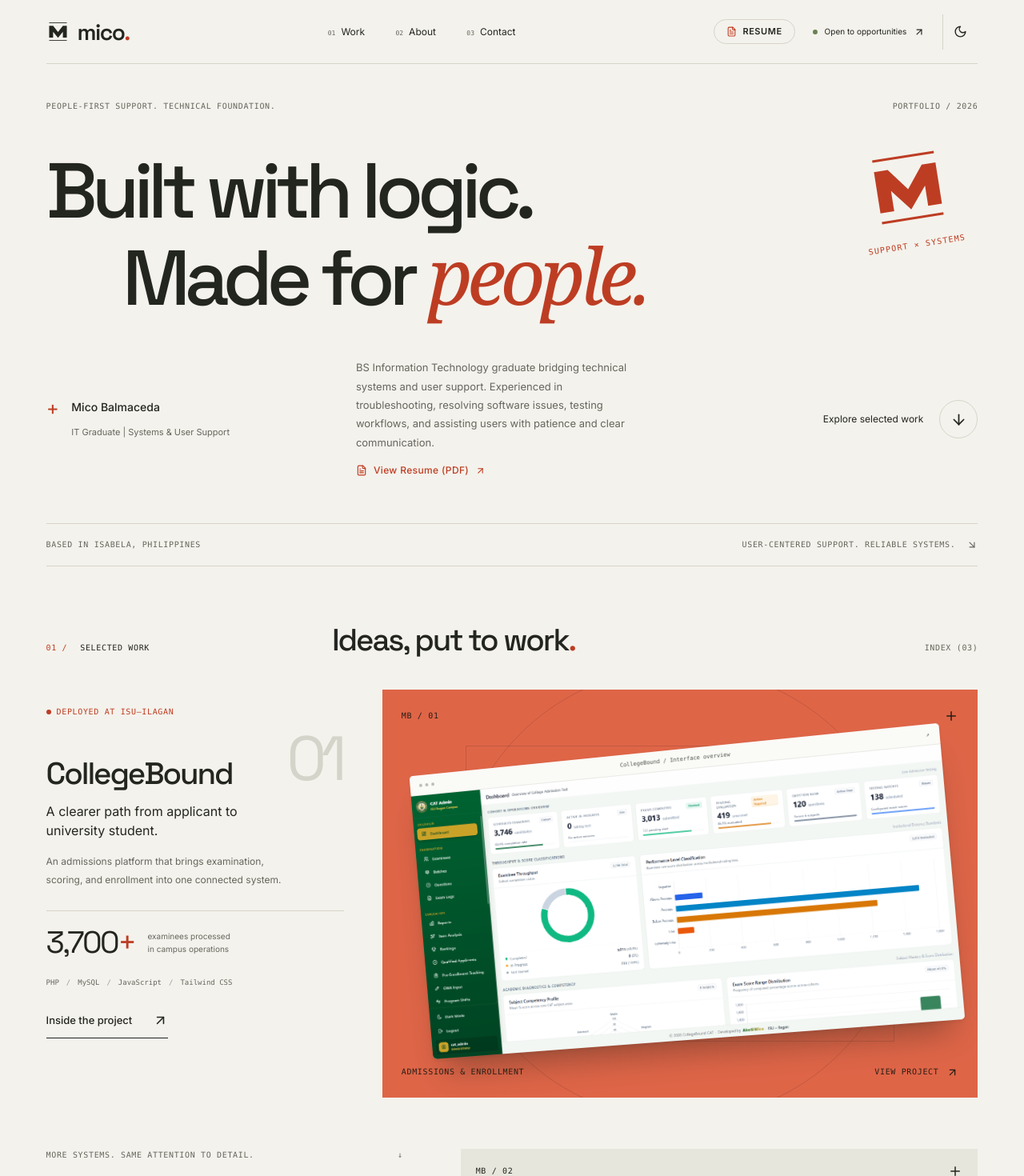
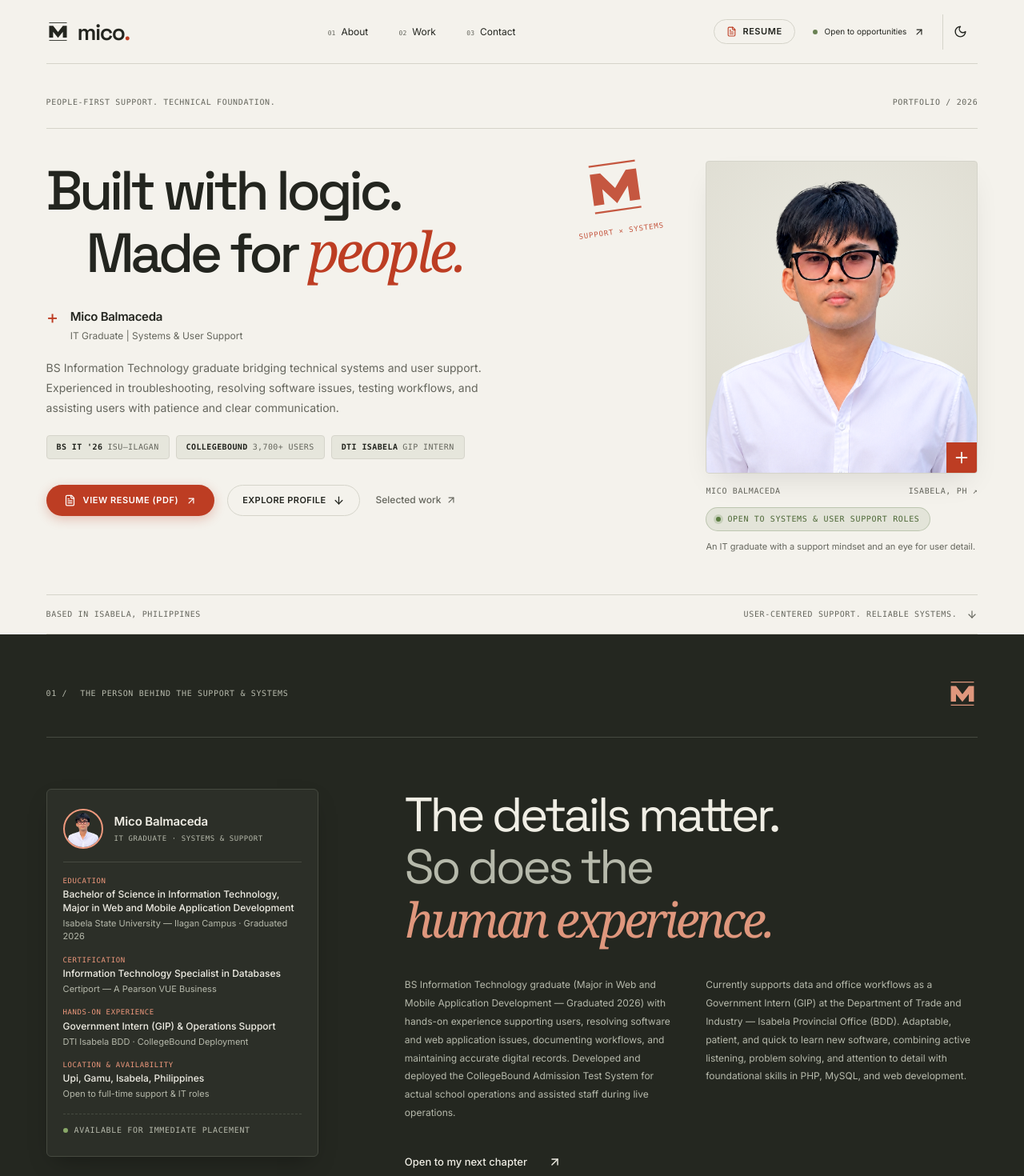
Before and after one commit to mementoocim/portfolioMico, a Next.js app: page / in a window 1280 px wide. Shown: the top 1470 px of the page at 80% size. Built offline with nearby package versions, Linux system fonts and the light colour scheme.

Commit message:
Integrate profile into hero section, reorder sections, and refine portrait styles

```diff
--- a/app/globals.css
+++ b/app/globals.css
@@ -299,30 +299,43 @@ a:hover > .round-arrow {
   color: var(--accent);
 }
 
-/* Opening composition. The offset second line introduces the editorial grid. */
+/* Opening composition. Balanced editorial layout pairing bold headline & portrait */
 .introduction {
-  padding-top: 45px;
+  padding-top: 40px;
 }
 .intro-eyebrow {
   display: flex;
   justify-content: space-between;
   color: var(--muted);
-}
-.headline-composition {
+  padding-bottom: 24px;
+  border-bottom: 1px solid var(--line);
+}
+.hero-grid {
+  display: grid;
+  grid-template-columns: 1fr 340px;
+  gap: clamp(36px, 4.5vw, 68px);
+  align-items: start;
+  margin-top: 40px;
+}
+.hero-narrative {
+  display: flex;
+  flex-direction: column;
+}
+.hero-narrative .headline-composition {
   position: relative;
-  margin-top: 45px;
+  margin-top: 0;
 }
 .headline-composition h1 {
   font:
-    500 clamp(58px, 7.6vw, 126px)/1.08 var(--font-display),
+    500 clamp(44px, 5.4vw, 86px)/1.08 var(--font-display),
     sans-serif;
-  letter-spacing: -0.075em;
+  letter-spacing: -0.065em;
 }
 .headline-composition h1 > span {
   display: block;
 }
 .headline-second {
-  padding-left: 8.2%;
+  padding-left: 6.5%;
 }
 .headline-composition em,
 .profile-statement em,
@@ -336,104 +349,260 @@ a:hover > .round-arrow {
 }
 .identity-stamp {
   position: absolute;
-  right: 2%;
-  top: -3px;
+  right: 0;
+  top: -6px;
   display: flex;
   flex-direction: column;
   align-items: center;
   color: var(--accent);
+  gap: 10px;
+  transform: rotate(-8deg);
+  opacity: 0.85;
+}
+.identity-stamp > svg {
+  width: clamp(65px, 6vw, 95px);
+  height: clamp(65px, 6vw, 95px);
+}
+.identity-stamp .meta {
+  font-size: 9px;
+  letter-spacing: 0.1em;
+}
+.hero-identity {
+  display: flex;
+  align-items: flex-start;
   gap: 14px;
-  transform: rotate(-9deg);
-}
-.identity-stamp > svg {
-  width: clamp(75px, 8vw, 130px);
-  height: clamp(75px, 8vw, 130px);
-}
-.identity-stamp .meta {
-  font-size: 10px;
-  letter-spacing: 0.12em;
-}
-.intro-bottom {
-  display: grid;
-  grid-template-columns: 1fr 1.15fr 1fr;
-  align-items: center;
-  gap: 48px;
-  margin-top: 48px;
-}
-.intro-identity {
-  display: flex;
-  align-items: flex-start;
-  gap: 15px;
+  margin-top: 32px;
 }
 .small-cross {
   font:
-    27px/1 var(--font-display),
+    26px/1 var(--font-display),
     sans-serif;
   color: var(--accent);
 }
-.intro-identity p {
+.hero-name {
+  font-size: 15px;
+  font-weight: 600;
+  color: var(--ink);
+  letter-spacing: -0.02em;
+}
+.hero-role {
+  font-size: 12px;
+  color: var(--muted);
+  display: block;
+  margin-top: 3px;
+}
+.hero-description {
+  max-width: 600px;
   font-size: 14px;
-  font-weight: 500;
-  margin-bottom: 7px;
-}
-.intro-identity div > span {
-  font-size: 11px;
-  color: var(--muted);
-}
-.intro-center {
-  display: flex;
-  flex-direction: column;
-  gap: 14px;
-}
-.intro-description {
-  max-width: 355px;
-  font-size: 13px;
   line-height: 1.8;
   color: var(--muted);
-}
-.intro-resume-link {
+  margin-top: 18px;
+}
+.hero-credentials {
+  display: flex;
+  flex-wrap: wrap;
+  gap: 8px;
+  margin-top: 22px;
+}
+.credential-pill {
   display: inline-flex;
   align-items: center;
+  gap: 6px;
+  padding: 6px 12px;
+  background: var(--stage);
+  border: 1px solid var(--line);
+  border-radius: 4px;
+  font-size: 10px;
+  color: var(--muted);
+  letter-spacing: 0.04em;
+}
+.credential-pill strong {
+  color: var(--ink);
+  font-weight: 600;
+}
+.hero-actions {
+  display: flex;
+  flex-wrap: wrap;
+  align-items: center;
+  gap: 16px;
+  margin-top: 32px;
+}
+.hero-resume-btn {
+  display: inline-flex;
+  align-items: center;
+  gap: 9px;
+  padding: 12px 22px;
+  background: var(--accent);
+  color: #ffffff !important;
+  border-radius: 9999px;
+  font-size: 11px;
+  font-weight: 600;
+  letter-spacing: 0.05em;
+  text-transform: uppercase;
+  line-height: 1;
+  text-decoration: none;
+  transition:
+    transform 220ms var(--ease),
+    box-shadow 220ms var(--ease),
+    background 220ms var(--ease);
+  box-shadow: 0 4px 14px rgba(189, 61, 35, 0.28);
+}
+.hero-resume-btn:hover {
+  background: var(--orange);
+  transform: translateY(-2px);
+  box-shadow: 0 6px 20px rgba(189, 61, 35, 0.38);
+}
+.hero-resume-btn svg:last-child {
+  transition: transform 200ms var(--ease);
+}
+.hero-resume-btn:hover svg:last-child {
+  transform: translate(2px, -2px);
+}
+.hero-explore-btn {
+  display: inline-flex;
+  align-items: center;
   gap: 8px;
-  width: fit-content;
+  padding: 11px 18px;
+  border: 1px solid var(--line);
+  border-radius: 9999px;
+  font-size: 11px;
+  font-weight: 600;
+  letter-spacing: 0.04em;
+  text-transform: uppercase;
+  color: var(--ink);
+  background: transparent;
+  text-decoration: none;
+  line-height: 1;
+  transition:
+    background 200ms var(--ease),
+    color 200ms var(--ease),
+    border-color 200ms var(--ease),
+    transform 200ms var(--ease);
+}
+.hero-explore-btn:hover {
+  background: var(--ink);
+  color: var(--paper);
+  border-color: var(--ink);
+  transform: translateY(-1px);
+}
+.hero-work-link {
+  display: inline-flex;
+  align-items: center;
+  gap: 6px;
   font-size: 12px;
   font-weight: 500;
-  letter-spacing: 0.03em;
+  color: var(--muted);
+  padding: 8px 4px;
+  border-bottom: 1px solid transparent;
+  text-decoration: none;
+  transition:
+    color 200ms,
+    border-color 200ms,
+    transform 200ms;
+}
+.hero-work-link:hover {
   color: var(--accent);
-  text-decoration: none;
-  border-bottom: 1px solid transparent;
-  padding-bottom: 2px;
-  transition:
-    color 200ms var(--ease),
-    transform 200ms var(--ease),
-    border-color 200ms var(--ease);
-}
-.intro-resume-link:hover {
-  color: var(--orange);
-  border-color: var(--orange);
+  border-color: var(--accent);
   transform: translateX(3px);
 }
-.intro-resume-link svg:last-child {
+.hero-work-link svg {
   transition: transform 200ms var(--ease);
 }
-.intro-resume-link:hover svg:last-child {
+.hero-work-link:hover svg {
   transform: translate(2px, -2px);
 }
-.explore-link {
-  display: flex;
-  align-items: center;
-  gap: 20px;
+
+/* Hero Portrait Column */
+.hero-portrait-card {
+  display: flex;
+  flex-direction: column;
+  width: 100%;
+  max-width: 340px;
   justify-self: end;
-  font-size: 12px;
-}
-.explore-link:hover svg {
-  transform: translateY(3px);
+}
+.hero-portrait-frame {
+  position: relative;
+  background: radial-gradient(circle at 50% 35%, #ecebe2 0%, #dbd9ce 100%);
+  border: 1px solid var(--line);
+  overflow: hidden;
+  aspect-ratio: 1 / 1.15;
+  border-radius: 4px;
+  box-shadow: 0 16px 36px -12px rgba(0, 0, 0, 0.12);
+}
+.dark .hero-portrait-frame {
+  background: radial-gradient(circle at 50% 35%, #2a2e26 0%, #191b15 100%);
+}
+.hero-portrait-img {
+  width: 100%;
+  height: 100%;
+  object-fit: cover;
+  object-position: center top;
+  filter: saturate(1.06) contrast(1.02);
+  transition: transform 450ms var(--ease);
+}
+.hero-portrait-frame:hover .hero-portrait-img {
+  transform: scale(1.025);
+}
+.hero-portrait-frame .portrait-corner {
+  position: absolute;
+  right: 0;
+  bottom: 0;
+  background: var(--accent);
+  color: var(--paper);
+  width: 38px;
+  height: 38px;
+  display: grid;
+  place-items: center;
+  transition: background 250ms;
+}
+.hero-portrait-frame:hover .portrait-corner {
+  background: var(--orange);
+}
+.hero-portrait-caption {
+  display: flex;
+  justify-content: space-between;
+  align-items: center;
+  padding-top: 14px;
+  font-size: 10px;
+  color: var(--muted);
+}
+.hero-status {
+  display: inline-flex;
+  align-items: center;
+  gap: 8px;
+  padding: 6px 12px;
+  border-radius: 9999px;
+  font-size: 10px;
+  background: rgba(105, 129, 83, 0.12);
+  border: 1px solid rgba(105, 129, 83, 0.3);
+  color: #4b6635;
+  margin-top: 12px;
+  width: fit-content;
+}
+.dark .hero-status {
+  background: rgba(177, 199, 144, 0.12);
+  border-color: rgba(177, 199, 144, 0.3);
+  color: #b1c790;
+}
+.hero-status .status-dot {
+  background: #5b7c41;
+  box-shadow: 0 0 0 3px rgba(91, 124, 65, 0.2);
+}
+.dark .hero-status .status-dot {
+  background: #b1c790;
+  box-shadow: 0 0 0 3px rgba(177, 199, 144, 0.2);
+}
+.hero-portrait-note {
+  font-size: 11px;
+  line-height: 1.7;
+  color: var(--muted);
+  margin-top: 10px;
 }
 .intro-footnote {
   display: flex;
   justify-content: space-between;
-  margin-top: 54px;
-  padding-block: 18px;
+  margin-top: 50px;
+  padding-block: 16px;
   border-block: 1px solid var(--line);
   color: var(--muted);
   font-size: 10px;
@@ -441,7 +610,7 @@ a:hover > .round-arrow {
 .intro-footnote > span:last-child {
   display: flex;
   align-items: center;
-  gap: 14px;
+  gap: 12px;
 }
 
 /* Work is a feature followed by an index, rather than a repeated card grid. */
@@ -795,51 +964,101 @@ a:hover > .round-arrow {
   gap: 90px;
   padding-block: 64px 72px;
 }
-.portrait-column {
+.credentials-column {
   width: 100%;
-  max-width: 330px;
-  align-self: end;
-}
-.portrait-frame {
-  position: relative;
-  background: #cdcec0;
+  max-width: 340px;
+  display: flex;
+  flex-direction: column;
+  gap: 16px;
+}
+.credentials-card {
+  background: rgba(255, 255, 255, 0.035);
+  border: 1px solid var(--profile-line);
+  border-radius: 6px;
+  padding: 24px 20px;
+  display: flex;
+  flex-direction: column;
+  gap: 16px;
+  box-shadow: 0 12px 28px -10px rgba(0, 0, 0, 0.35);
+}
+.credentials-card-header {
+  display: flex;
+  align-items: center;
+  gap: 14px;
+}
+.credentials-avatar {
+  width: 50px;
+  height: 50px;
+  border-radius: 50%;
   overflow: hidden;
-  aspect-ratio: 1 / 1.1;
-}
-.portrait-frame img {
+  border: 2px solid var(--accent);
+  flex-shrink: 0;
+  background: #2b2e26;
+}
+.credentials-avatar img {
+  width: 100%;
   height: 100%;
+  object-fit: cover;
+  object-position: center top;
+}
+.credentials-name {
+  display: block;
+  font-size: 15px;
+  font-weight: 600;
+  color: var(--profile-ink);
+  letter-spacing: -0.01em;
+}
+.credentials-title {
+  display: block;
+  font-size: 9px;
+  color: var(--profile-muted);
+  margin-top: 3px;
+}
+.credentials-divider {
+  height: 1px;
+  background: var(--profile-line);
   width: 100%;
-  object-fit: cover;
-  object-position: center;
-  filter: grayscale(1);
-  mix-blend-mode: multiply;
-  transition: filter 500ms;
-}
-.portrait-frame:hover img {
-  filter: grayscale(0);
-}
-.portrait-corner {
-  position: absolute;
-  right: 0;
-  bottom: 0;
-  background: #dc9679;
-  color: #242720;
-  width: 42px;
-  height: 42px;
-  display: grid;
-  place-items: center;
-}
-.portrait-caption {
-  display: flex;
-  justify-content: space-between;
-  padding-top: 17px;
+}
+.credentials-list {
+  display: flex;
+  flex-direction: column;
+  gap: 14px;
+}
+.credential-item .meta {
+  color: var(--accent);
+  font-size: 9px;
+  display: block;
+  margin-bottom: 2px;
+}
+.credential-item p {
+  font-size: 12px;
+  font-weight: 500;
+  color: var(--profile-ink);
+  line-height: 1.4;
+}
+.credential-sub {
+  display: block;
+  font-size: 11px;
+  color: var(--profile-muted);
+  margin-top: 2px;
+}
+.credentials-footer {
+  display: flex;
+  align-items: center;
+  gap: 8px;
   font-size: 10px;
+  color: var(--profile-muted);
+  padding-top: 12px;
+  border-top: 1px dashed var(--profile-line);
+}
+.credentials-footer .status-dot {
+  background: #89a868;
 }
 .portrait-note {
   color: var(--profile-muted);
   font-size: 11px;
   line-height: 1.8;
-  padding-top: 12px;
+  padding-top: 4px;
 }
 .profile-statement h2 {
   font:
@@ -1249,11 +1468,11 @@ a:hover > .round-arrow {
   }
 }
 @media (prefers-reduced-motion: no-preference) {
-  .headline-composition,
-  .intro-bottom {
+  .hero-grid,
+  .intro-eyebrow {
     animation: intro-in 650ms var(--ease) both;
   }
-  .intro-bottom {
+  .hero-portrait-card {
     animation-delay: 100ms;
   }
 }
@@ -1289,13 +1508,9 @@ a:hover > .round-arrow {
   .identity-stamp {
     right: 1%;
   }
-  .intro-bottom {
-    gap: 28px;
-    grid-template-columns: 1fr 1.15fr 0.85fr;
-  }
-  .explore-link {
-    gap: 12px;
-    font-size: 10px;
+  .hero-grid {
+    grid-template-columns: 1fr 300px;
+    gap: 32px;
   }
   .section-heading {
     grid-template-columns: 1fr 2fr auto;
@@ -1374,18 +1589,13 @@ a:hover > .round-arrow {
   .identity-stamp .meta {
     display: none;
   }
-  .intro-bottom {
-    grid-template-columns: 1fr 1fr;
-    gap: 24px 40px;
-    margin-top: 36px;
-  }
-  .intro-description {
-    font-size: 12px;
-  }
-  .explore-link {
-    grid-column: 2;
-    justify-self: start;
-    font-size: 11px;
+  .hero-grid {
+    grid-template-columns: 1fr;
+    gap: 36px;
+  }
+  .hero-portrait-card {
+    max-width: 320px;
+    margin-inline: auto;
   }
   .intro-footnote {
     margin-top: 32px;
@@ -1666,35 +1876,52 @@ a:hover > .round-arrow {
     width: 51px;
     height: 51px;
   }
-  .intro-bottom {
+  .hero-grid {
     grid-template-columns: 1fr;
-    gap: 23px;
-    margin-top: 35px;
-  }
-  .intro-identity p {
-    font-size: 14px;
-  }
-  .intro-identity div > span {
-    font-size: 11px;
-  }
-  .intro-description {
-    padding-left: 31px;
-    max-width: 325px;
-    font-size: 12px;
-  }
-  .intro-resume-link {
-    padding-left: 31px;
-  }
-  .explore-link {
-    grid-column: 1;
-    justify-self: stretch;
-    justify-content: space-between;
-    margin-top: 2px;
-    padding-left: 31px;
-  }
-  .round-arrow {
-    width: 44px;
-    height: 44px;
+    gap: 28px;
+    margin-top: 28px;
+  }
+  .hero-narrative .headline-composition h1 {
+    font-size: clamp(34px, 9.8vw, 52px);
+    letter-spacing: -0.07em;
+    line-height: 1.15;
+    word-break: break-word;
+  }
+  .hero-narrative .headline-composition h1 > span:first-child {
+    max-width: 80%;
+  }
+  .headline-second {
+    margin-top: 5px;
+    padding-left: 0;
+  }
+  .hero-identity {
+    margin-top: 24px;
+  }
+  .hero-description {
+    font-size: 13px;
+    line-height: 1.75;
+  }
+  .hero-actions {
+    flex-direction: column;
+    align-items: stretch;
+    gap: 12px;
+  }
+  .hero-resume-btn,
+  .hero-explore-btn {
+    justify-content: center;
+    width: 100%;
+    text-align: center;
+  }
+  .hero-work-link {
+    justify-content: center;
+  }
+  .hero-portrait-card {
+    max-width: 100%;
+    margin-top: 10px;
+  }
+  .hero-portrait-frame {
+    max-width: 280px;
+    margin-inline: auto;
   }
   .intro-footnote {
     margin-top: 27px;
--- a/app/page.tsx
+++ b/app/page.tsx
@@ -1,7 +1,7 @@
 import { Navigation } from "@/components/navigation/Navigation";
 import { Introduction } from "@/components/portfolio/Introduction";
+import { Profile } from "@/components/portfolio/Profile";
 import { SelectedWork } from "@/components/portfolio/SelectedWork";
-import { Profile } from "@/components/portfolio/Profile";
 import { Contact } from "@/components/portfolio/Contact";
 
 export default function Home() {
@@ -13,8 +13,8 @@ export default function Home() {
       <Navigation />
       <main id="main">
         <Introduction />
+        <Profile />
         <SelectedWork />
-        <Profile />
       </main>
       <Contact />
     </>
--- a/components/navigation/Navigation.tsx
+++ b/components/navigation/Navigation.tsx
@@ -7,8 +7,8 @@ import { Mark } from "@/components/portfolio/Mark";
 import { PERSONAL } from "@/data/portfolioData";
 
 const links = [
-  { id: "projects", label: "Work", number: "01" },
-  { id: "about", label: "About", number: "02" },
+  { id: "about", label: "About", number: "01" },
+  { id: "projects", label: "Work", number: "02" },
   { id: "contact", label: "Contact", number: "03" },
 ];
 
--- a/components/portfolio/Introduction.tsx
+++ b/components/portfolio/Introduction.tsx
@@ -1,4 +1,5 @@
-import { ArrowDown, ArrowDownRight, ArrowUpRight, FileText } from "lucide-react";
+import Image from "next/image";
+import { ArrowDown, ArrowUpRight, FileText, Plus } from "lucide-react";
 import { Mark } from "./Mark";
 import { PERSONAL } from "@/data/portfolioData";
 
@@ -9,6 +10,9 @@ export function Introduction() {
         <span>People-first support. Technical foundation.</span>
         <span>Portfolio / 2026</span>
       </div>
+
+      <div className="hero-grid">
+        <div className="hero-narrative">
           <div className="headline-composition">
             <h1 id="intro-title">
               <span>Built with logic.</span>
@@ -16,50 +20,97 @@ export function Introduction() {
                 Made for <em>people.</em>
               </span>
             </h1>
-        <div className="identity-stamp">
+            <div className="identity-stamp" aria-hidden="true">
               <Mark />
               <span className="meta">Support × Systems</span>
             </div>
           </div>
-      <div className="intro-bottom">
-        <div className="intro-identity">
+
+          <div className="hero-identity">
             <span className="small-cross" aria-hidden="true">
               +
             </span>
             <div>
-            <p>{PERSONAL.name}</p>
-            <span>IT Graduate | Systems & User Support</span>
+              <p className="hero-name">{PERSONAL.name}</p>
+              <span className="hero-role">IT Graduate | Systems & User Support</span>
             </div>
           </div>
-        <div className="intro-center">
-          <p className="intro-description">
+
+          <p className="hero-description">
             BS Information Technology graduate bridging technical systems and user support.
             Experienced in troubleshooting, resolving software issues, testing workflows, and
             assisting users with patience and clear communication.
           </p>
+
+          <div className="hero-credentials meta">
+            <span className="credential-pill">
+              <strong>BS IT '26</strong> ISU–Ilagan
+            </span>
+            <span className="credential-pill">
+              <strong>CollegeBound</strong> 3,700+ Users
+            </span>
+            <span className="credential-pill">
+              <strong>DTI Isabela</strong> GIP Intern
+            </span>
+          </div>
+
+          <div className="hero-actions">
             <a
               href={PERSONAL.resumeUrl}
               target="_blank"
               rel="noopener noreferrer"
-            className="intro-resume-link"
+              className="hero-resume-btn"
+              aria-label="View Resume (PDF)"
             >
-            <FileText size={14} />
+              <FileText size={15} />
               <span>View Resume (PDF)</span>
-            <ArrowUpRight size={13} />
+              <ArrowUpRight size={14} />
+            </a>
+            <a href="#about" className="hero-explore-btn">
+              <span>Explore profile</span>
+              <ArrowDown size={15} />
+            </a>
+            <a href="#projects" className="hero-work-link">
+              <span>Selected work</span>
+              <ArrowUpRight size={14} />
             </a>
           </div>
-        <a href="#projects" className="explore-link">
-          <span>Explore selected work</span>
-          <span className="round-arrow">
-            <ArrowDown size={21} />
+        </div>
+
+        <div className="hero-portrait-card">
+          <div className="hero-portrait-frame">
+            <Image
+              src="/images/profile/mico.png"
+              alt="Mico Balmaceda"
+              width={640}
+              height={720}
+              priority
+              sizes="(max-width: 768px) 85vw, (max-width: 1200px) 340px, 380px"
+              className="hero-portrait-img"
+            />
+            <span className="portrait-corner" aria-hidden="true">
+              <Plus size={22} />
             </span>
-        </a>
           </div>
+          <div className="hero-portrait-caption meta">
+            <span>{PERSONAL.name}</span>
+            <span>Isabela, PH ↗</span>
+          </div>
+          <div className="hero-status meta">
+            <span className="status-dot" />
+            <span>Open to Systems & User Support roles</span>
+          </div>
+          <p className="hero-portrait-note">
+            An IT graduate with a support mindset and an eye for user detail.
+          </p>
+        </div>
+      </div>
+
       <div className="intro-footnote meta">
         <span>Based in Isabela, Philippines</span>
         <span>
           User-centered support. Reliable systems.
-          <ArrowDownRight size={14} />
+          <ArrowDown size={14} />
         </span>
       </div>
     </section>
--- a/components/portfolio/Profile.tsx
+++ b/components/portfolio/Profile.tsx
@@ -1,5 +1,5 @@
 import Image from "next/image";
-import { ArrowUpRight, FileText, Plus } from "lucide-react";
+import { ArrowUpRight, Plus } from "lucide-react";
 import { EXPERIENCE, PERSONAL, SKILLS } from "@/data/portfolioData";
 import { Mark } from "./Mark";
 
@@ -9,27 +9,63 @@ export function Profile() {
       <div className="shell">
         <div className="profile-heading">
           <span className="section-label meta">
-            <span>02 /</span> The person behind the support & systems
+            <span>01 /</span> The person behind the support & systems
           </span>
           <Mark />
         </div>
         <div className="profile-intro">
-          <div className="portrait-column">
-            <div className="portrait-frame">
+          <div className="credentials-column">
+            <div className="credentials-card">
+              <div className="credentials-card-header">
+                <div className="credentials-avatar">
                   <Image
                     src="/images/profile/mico.png"
                     alt="Mico Balmaceda"
-                width={640}
-                height={640}
-                sizes="(max-width: 600px) 65vw, 330px"
+                    width={80}
+                    height={80}
+                    sizes="48px"
                   />
-              <span className="portrait-corner" aria-hidden="true">
-                <Plus size={24} />
+                </div>
+                <div>
+                  <span className="credentials-name">{PERSONAL.name}</span>
+                  <span className="credentials-title meta">IT Graduate · Systems & Support</span>
+                </div>
+              </div>
+
+              <div className="credentials-divider" />
+
+              <div className="credentials-list">
+                <div className="credential-item">
+                  <span className="meta">Education</span>
+                  <p>{PERSONAL.education.degree}</p>
+                  <span className="credential-sub">
+                    {PERSONAL.education.school} · {PERSONAL.education.period}
                   </span>
                 </div>
-            <div className="portrait-caption meta">
-              <span>Mico Balmaceda</span>
-              <span>PH ↗</span>
+
+                <div className="credential-item">
+                  <span className="meta">Certification</span>
+                  <p>{PERSONAL.certification.title}</p>
+                  <span className="credential-sub">{PERSONAL.certification.issuer}</span>
+                </div>
+
+                <div className="credential-item">
+                  <span className="meta">Hands-on Experience</span>
+                  <p>Government Intern (GIP) & Operations Support</p>
+                  <span className="credential-sub">DTI Isabela BDD · CollegeBound Deployment</span>
+                </div>
+
+                <div className="credential-item">
+                  <span className="meta">Location & Availability</span>
+                  <p>{PERSONAL.location}</p>
+                  <span className="credential-sub">Open to full-time support & IT roles</span>
+                </div>
+              </div>
+
+              <div className="credentials-footer meta">
+                <span className="status-dot" />
+                <span>Available for immediate placement</span>
+              </div>
             </div>
             <p className="portrait-note">
               An IT graduate with a support mindset
@@ -62,17 +98,6 @@ export function Profile() {
               </p>
             </div>
             <div className="profile-actions">
-              <a
-                href={PERSONAL.resumeUrl}
-                target="_blank"
-                rel="noopener noreferrer"
-                className="resume-primary-btn"
-                aria-label="View Full Resume (PDF)"
-              >
-                <FileText size={16} />
-                <span>View Full Resume</span>
-                <ArrowUpRight size={14} className="resume-btn-arrow" />
-              </a>
               <a className="text-link" href="#contact">
                 Open to my next chapter <ArrowUpRight size={17} />
               </a>
--- a/components/portfolio/SelectedWork.tsx
+++ b/components/portfolio/SelectedWork.tsx
@@ -52,7 +52,7 @@ export function SelectedWork() {
     <section className="selected-work shell" id="projects" aria-labelledby="work-title">
       <div className="section-heading">
         <div className="section-label meta">
-          <span className="accent-text">01 /</span> Selected work
+          <span className="accent-text">02 /</span> Selected work
         </div>
         <h2 id="work-title">
           Ideas, put to work<span className="accent-text">.</span>
```
Lines whose indentation alone changed are shown as unchanged.
